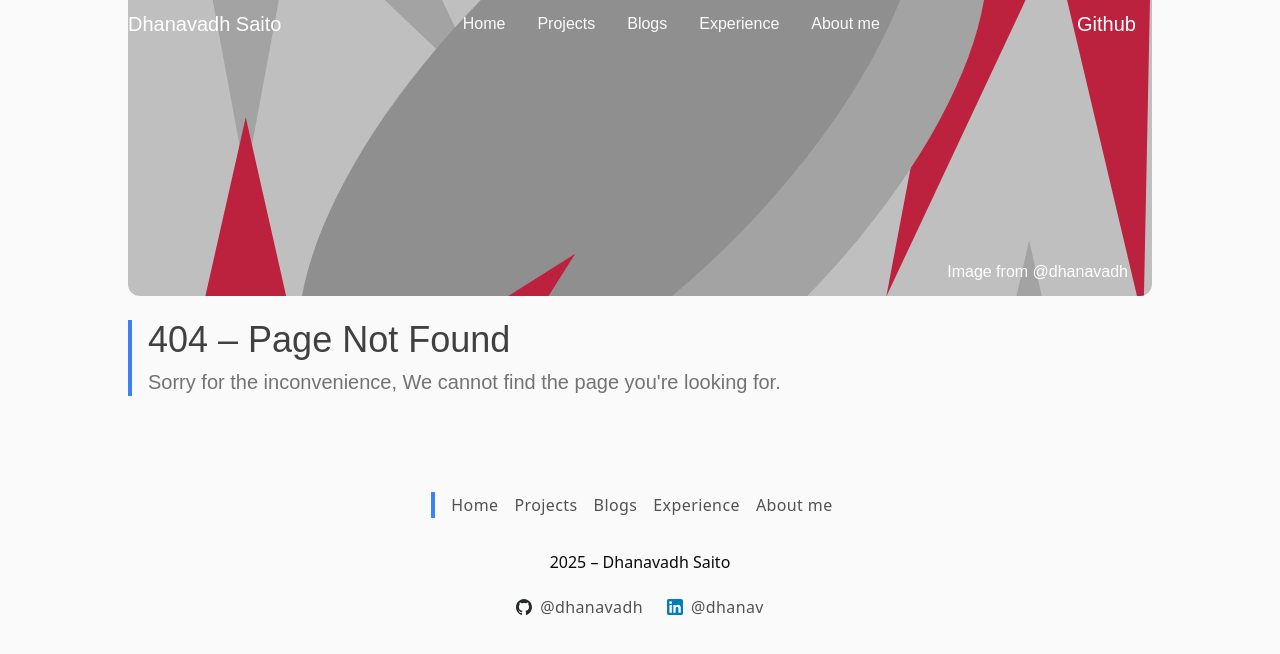
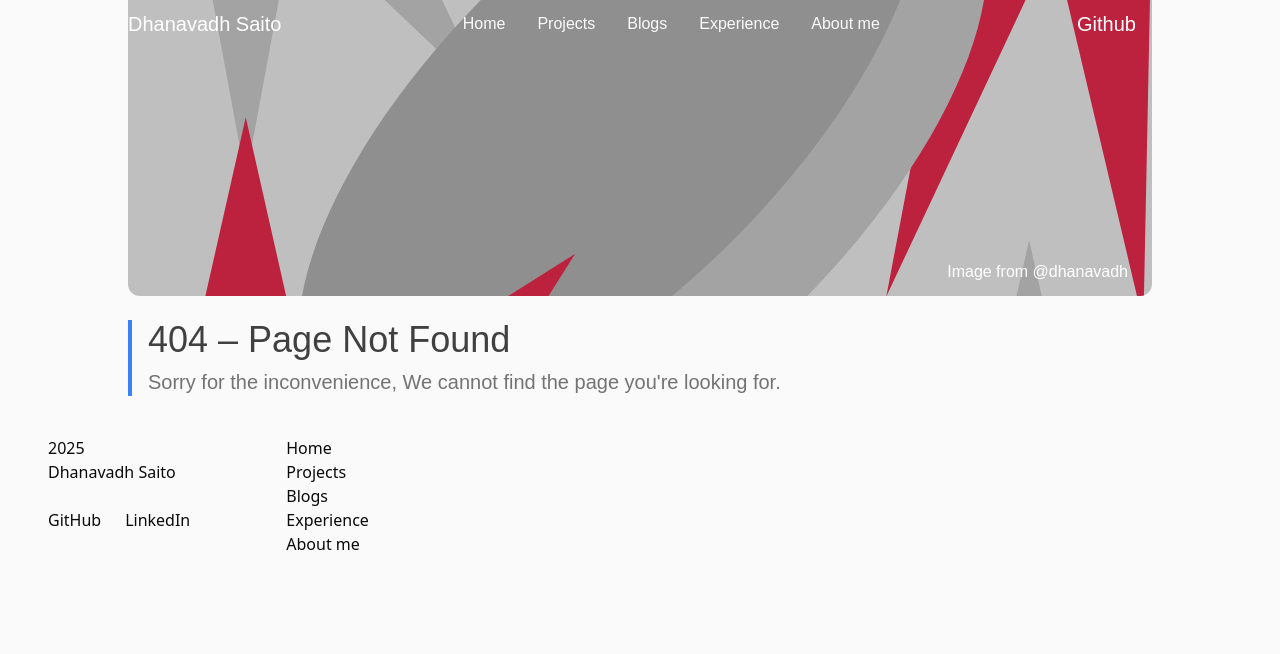
Before and after one commit to dhanavadh/dhanav-blog, a Next.js app: page / in a window 1280 px wide. Shown: the top 654 px of the page. Built offline with nearby package versions, Linux system fonts and the light colour scheme; a web font is replaced by a local one.

Commit message:
add new footer-seo

```diff
--- /dev/null
+++ b/app/components/NewFooter.tsx
@@ -0,0 +1,45 @@
+import React from 'react'
+import Image from 'next/image'
+import Link from 'next/link'
+
+const NewFooter = () => {
+  return (
+    <div>
+        <footer className="flex flex-row flex-wrap items-start justify-start mx-12 my-4">
+            <div className='mr-24 flex flex-col'>
+                <div>
+                    <p>2025</p>
+                    <p>Dhanavadh Saito</p>
+                </div>
+                <div className='md:flex gap-6 mt-6'>
+                    <Link
+                    className="flex items-center gap-2 hover:underline"
+                    href="https://github.com/dhanavadh"
+                    target="_blank"
+                    rel="noopener noreferrer"
+                    >
+                    GitHub
+                    </Link>
+                    <Link
+                    className="flex items-center gap-2 hover:underline"
+                    href="https://www.linkedin.com/in/dhanav/"
+                    target="_blank"
+                    rel="noopener noreferrer"
+                    >
+                    LinkedIn
+                    </Link>
+                </div>
+            </div>
+        <div className='flex flex-col justify-center'>
+            <Link href='/' className='flex hover:underline'>Home</Link>
+            <Link href='/blogs' className='flex hover:underline'>Projects</Link>
+            <Link href='/blogs' className='flex hover:underline'>Blogs</Link>
+            <Link href='/blogs' className='flex hover:underline'>Experience</Link>
+            <Link href='/blogs' className='flex hover:underline'>About me</Link>
+        </div>
+      </footer>
+    </div>
+  )
+}
+
+export default NewFooter
--- a/app/layout.tsx
+++ b/app/layout.tsx
@@ -8,6 +8,7 @@ import { SpeedInsights } from "@vercel/speed-insights/next"
 import { Analytics } from "@vercel/analytics/react";
 import NewNavbar from "./components/NewNavBar";
 import { usePathname } from "next/navigation";
+import NewFooter from "./components/NewFooter";
 
 const NotoSans = localFont({
   src: "./fonts/NotoSansThai.ttf",
@@ -48,6 +49,21 @@ export default function RootLayout({
 
   return (
     <html lang="en">
+      <title>Dhanavadh Saito</title>
+      <meta name="viewport" content="width=device-width, initial-scale=1" />
+      <meta name="description" content="An arts student who has interest in web development. I’m always eager to explore new opportunities for learning and personal growth, so feel free to reach out to me anytime!" />
+      <meta name="keywords" content="Dhanavadh, Saito, Arts, arts chula, aksorn, dhanavadh saito, intern, internship, port, portfolio, ธนวัฒน์, ธนวัฒน์ ซาอิโตะ, ซาอิโตะ, นิสิต, นิสิตอักษร, อักษร, อักษร จุฬา " />
+      <meta name="author" content="Dhanavadh Saito" />
+      <meta name="theme-color" content="#000000" />
+      <meta name="apple-mobile-web-app-status-bar-style" content="black-translucent" />
+      <meta name="apple-mobile-web-app-capable" content="yes" />
+      <meta name="mobile-web-app-capable" content="yes" />
+      <meta name="apple-mobile-web-app-title" content="Dhanavadh Saito" />
+      <meta name="application-name" content="Dhanavadh Saito" />
+      <meta name="msapplication-TileColor" content="#000000" />
+      <meta name="msapplication-TileImage" content="/favicon/ms-icon-144x144.png" />
+      <meta name="msapplication-config" content="/favicon/browserconfig.xml" />
+      <link rel="icon" type="image/png" sizes="32x32" href="/favicon.ico" />
       <meta property="og:title" content="Dhanavadh Saito - A UX Designer &amp; Front-end Developer Blog" />
       <meta property="og:description" content="An arts student who has interest in web development. I’m always eager to explore new opportunities for learning and personal growth, so feel free to reach out to me anytime!" />
       <meta property="og:type" content="website" />
@@ -60,7 +76,8 @@ export default function RootLayout({
         {children}
         <SpeedInsights />
         <Analytics />
-        <Footer />
+        {/* <Footer /> */}
+        <NewFooter />
       </body>
     </html>
   );
```
Also changed, not shown: 2 other files (tests, documents, lock files or other folders).
